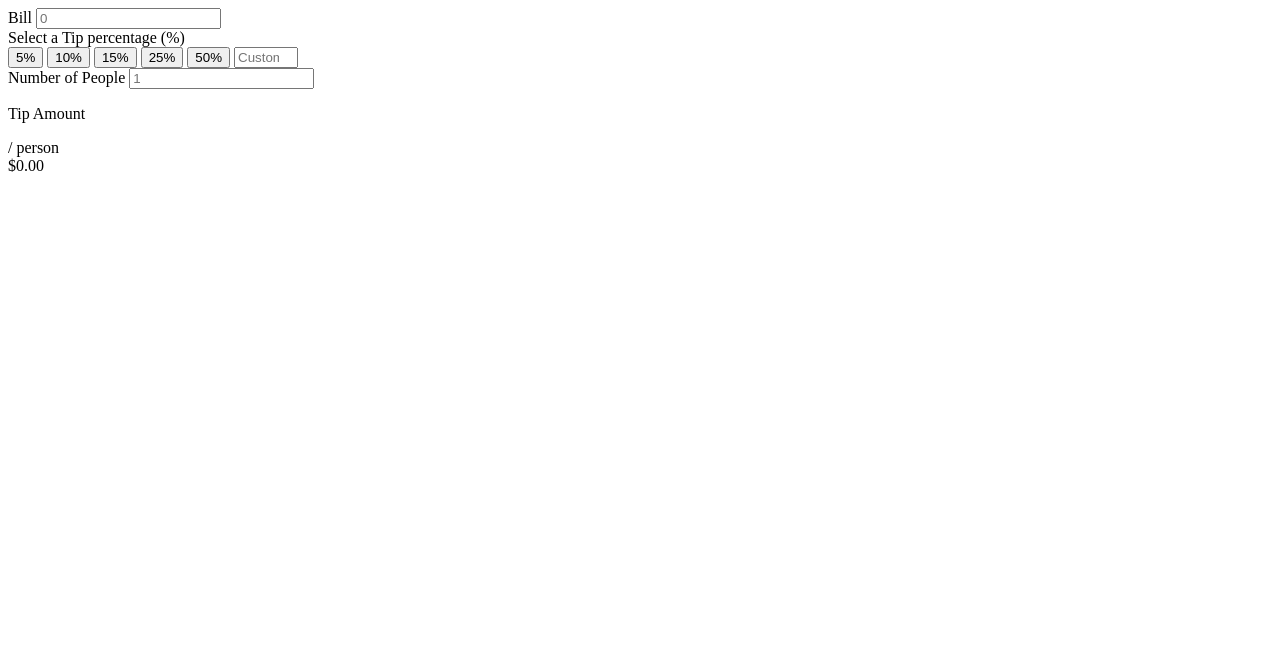
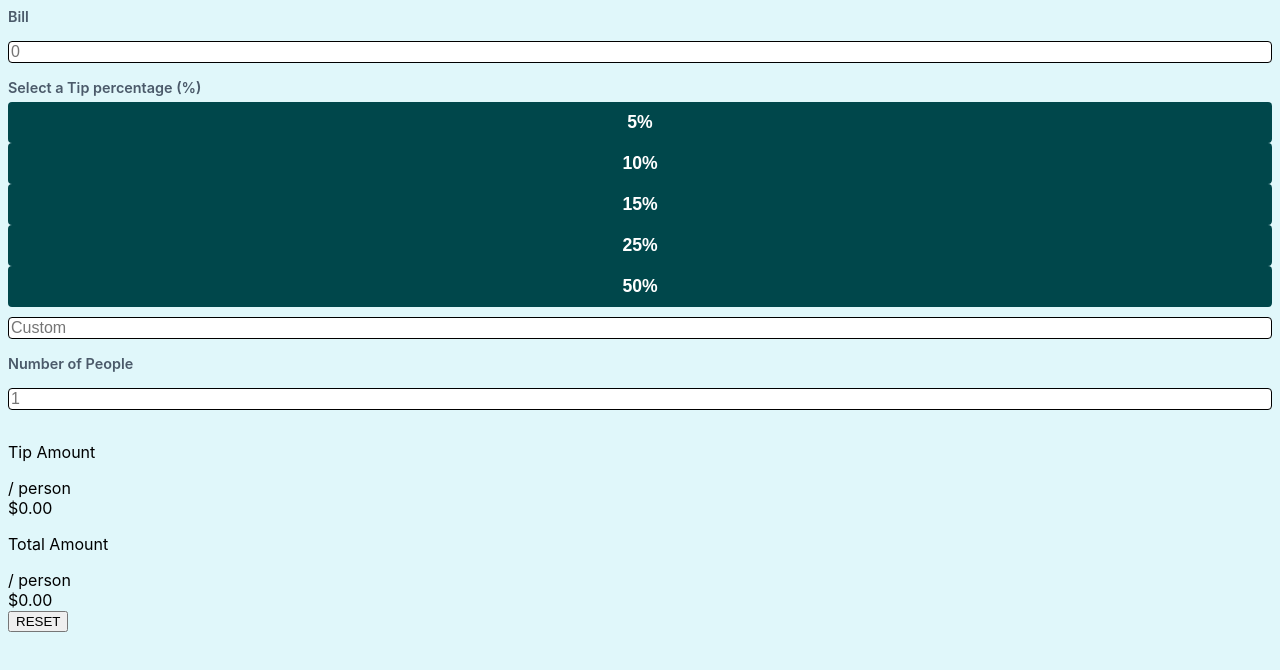
Before and after one commit to sayansen1711/Tip-Calculator, a plain HTML site: page index.html in a window 1280 px wide. Drawn offline with Linux system fonts and the light colour scheme.

Commit message:
Input field design completed

```diff
--- a/index.html
+++ b/index.html
@@ -68,7 +68,20 @@
                  <!-- end of result-value -->
              </div>
              <!-- amount / person will be displayed here -->
+             <div class="result-line">
+                <!-- left side labels -->
+                 <div class="result-label">
+                    <p>Total Amount</p>
+                    <span>/ person</span>
+                 </div>
+                 <!-- right side output section -->
+                 <div class="result-value">
+                    <span id="total-amount-display">$0.00</span>
+                 </div>
+                 <!-- end of result value section -->
+             </div>
              <!-- end of result-line -->
+              <button type="button" id="reset-button" class="reset-btn">RESET</button>
         </div>
         <!-- end of output-section -->
     </div>
--- a/style.css
+++ b/style.css
@@ -0,0 +1,56 @@
+body{
+    background-color: #E0F7FA;
+    font-family: -apple-system, BlinkMacSystemFont, "Segoe UI", Roboto, "Helvetica Neue", Arial, sans-serif;
+}
+/* Input Section Designing */
+.input-field{
+    width: 100%;
+    /* 10px -> top/bottom, 12px -> left/right */
+    padding: 10 px 12px;
+    /* 10px -> margin on top, 0 -> right padding, 16px -> bottom and 0px -> left side */
+    margin: 10px 0 16px 0;
+    /* border properties of the input field */
+    border: solid 1px black;
+    border-radius: 4px;
+    /* font size of the input texts */
+    font-size: 1rem;
+    background-color: #fff;
+    /* box-sizing: :This prevents the input from becoming wider than 100% when padding/border are added */
+    box-sizing: border-box;
+}
+label,
+.form-control>span{
+    display: block;
+    font-size: 0.9rem;
+    font-weight: 600;
+    color: #4B5A6A;
+    margin-bottom: 6px;
+}
+.tip-percent-btn{
+    /* Dimension and spacing */
+    padding: 10px;
+    width: 100%;
+    /* Appearance */
+    background-color: #00474B;
+    color: #fff;
+    border: none;
+    border-radius: 4px;
+    /* Typography */
+    font-size: 1.1rem;
+    font-weight: 700; /* makes the text slighlty bolder*/
+    text-align: center;
+    /* Interactivity */
+    cursor: pointer;
+    transition: background-color 0.2s ease-in-out, color 0.2s ease-in-out;
+}
+/* effect applies when hovering over the CTAs */
+.tip-percent-btn:hover{
+    background-color: #26C2AD;
+    color: #00474B
+}
+/* effect applies when the CTA is active (selected) state -> Impleted by JS */
+.tip-percent-btn.active{
+    background-color: #9FE9DF;
+    color: #00474B;
+}
+/* OUTPUT section designing */
```
